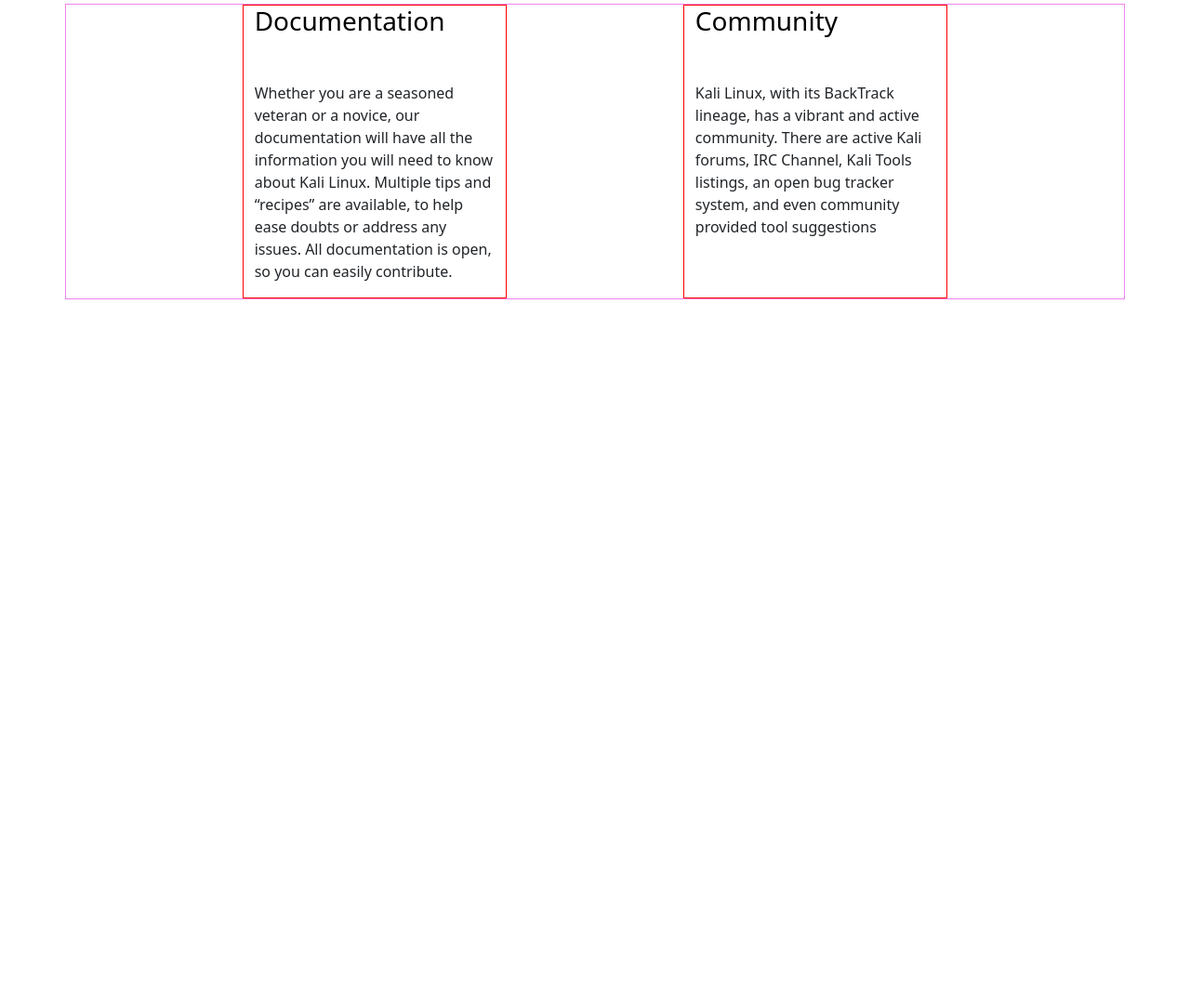
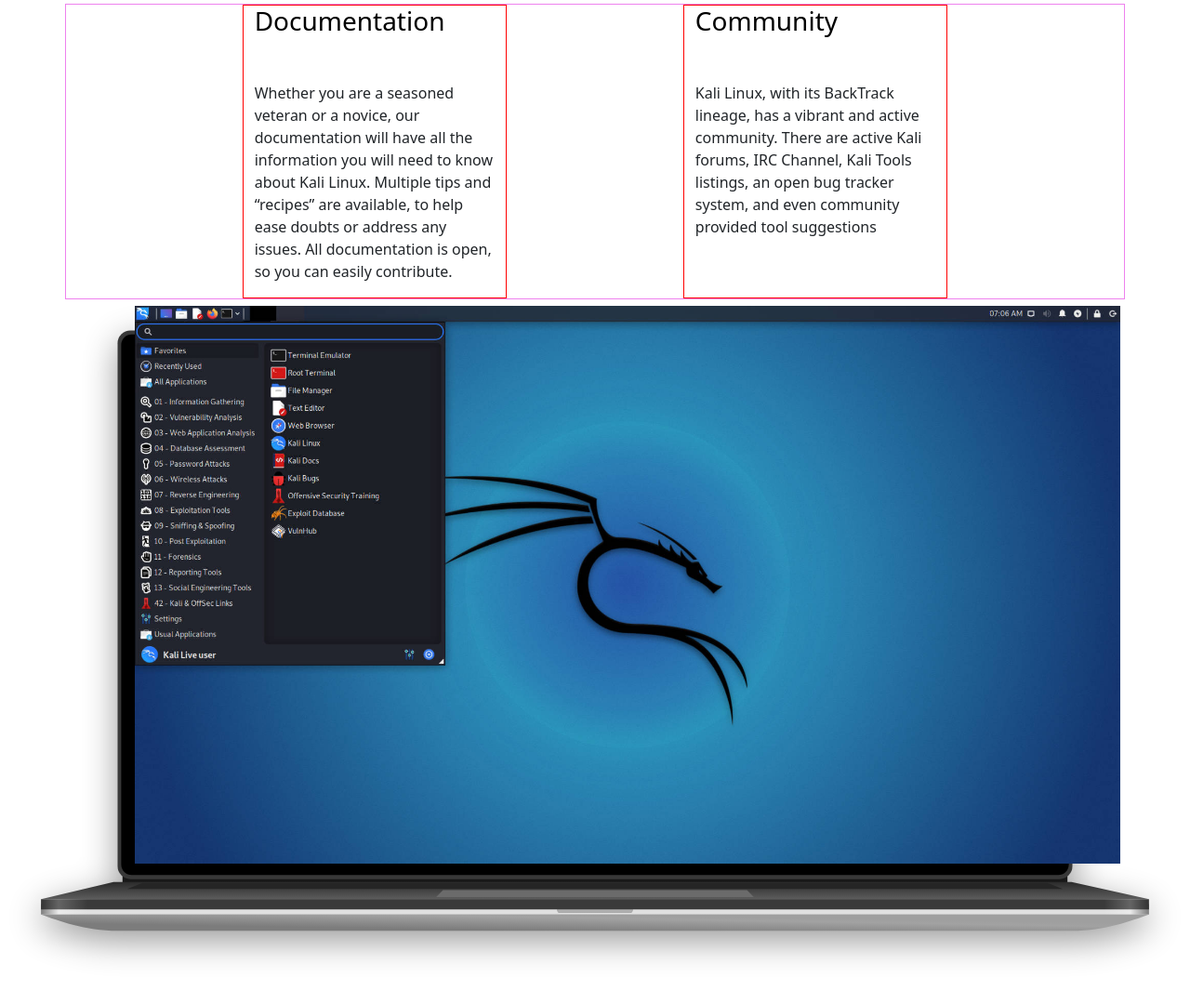
Before and after one commit to wjvera/clon-pagina-kali, a plain HTML site: page index.html in a window 1280 px wide. Shown: the part 1306-2386 px from the top of the page at 93% size. Before the commit the page ends 1628 px from the top, so only its background shows below. Drawn offline with nearby package versions, Linux system fonts and the light colour scheme.

Commit message:
agregando laptop

```diff
--- a/index.css
+++ b/index.css
@@ -1,65 +1,81 @@
-header{
+header {
     border: 1px solid red;
     background-image: url('logo/fondoheader.jpg');
     box-shadow: 0 8px 8px 0 rgba(0, 0, 0, 0.15);
     padding-bottom: 20px;
 }
 
-#logo{
+#logo {
     border: 1px solid green;
 }
 
-#navegacion{
+#navegacion {
     border: 1px solid red;
 }
 
-#navegacion li a{
+#navegacion li a {
     color: white;
 }
 
-#descripcionheader h1{
+#descripcionheader h1 {
     color: white;
 }
 
-#descripcionheader h5{
+#descripcionheader h5 {
     color: white;
 }
 
-#imagenheader{
+#imagenheader {
     border: 1px solid violet;
 }
 
-#descripcionheader{
+#descripcionheader {
     border: 1px solid red;
 }
 
+
 /* despues del header */
 
-#central{
+#central {
     margin-top: 100px;
 }
 
-#des{
+#des {
     border: 1px solid green;
 }
 
-#des2{
+#des2 {
     border: 1px solid green;
 }
 
-#tar1{
+#tar1 {
     border: 1px solid green;
 }
 
-#tar12{
+#tar12 {
     border: 1px solid red;
 }
 
-#tar12 a{
+#tar12 a {
     color: black;
     text-decoration: none;
 }
 
-#tar2{
+#tar2 {
     border: 1px solid violet;
 }
+
+
+/*imagen laptop*/
+
+#prin {
+    position: relative;
+}
+
+.fondo img {
+    width: 1060px;
+    height: 600px;
+    margin-top: -880px;
+    margin-left: 145px;
+    z-index: 1;
+}
--- a/index.html
+++ b/index.html
@@ -1,5 +1,6 @@
 <!DOCTYPE html>
 <html lang="en">
+
 <head>
     <link href="https://cdn.jsdelivr.net/npm/bootstrap@5.1.1/dist/css/bootstrap.min.css" rel="stylesheet" integrity="sha384-F3w7mX95PdgyTmZZMECAngseQB83DfGTowi0iMjiWaeVhAn4FJkqJByhZMI3AhiU" crossorigin="anonymous">
     <meta charset="UTF-8">
@@ -9,14 +10,18 @@
     <link rel="shortcut icon" href="favi/logo.svg" type="image/x-icon">
     <link rel="stylesheet" href="index.css">
 
+    <link rel="import" href="body.html">
+
 </head>
+
 <body>
-    <!-- navbar -->
+    <!-- header -->
     <header>
 
+        <!-- navbar -->
         <div class="container">
 
-        <nav class="nave" >
+            <nav class="nave">
 
                 <div class="row">
 
@@ -105,8 +110,7 @@
 
                 <div class="col-lg-6" id="descripcionheader">
                     <h1 class="mt-5">
-                 The Most Advanced
-                 Penetration Testing Distribution
+                        The Most Advanced Penetration Testing Distribution
                     </h1>
 
                     <h5 class="mt-5">
@@ -123,6 +127,7 @@
 
     </header>
 
+    <!-- body -->
     <div class="container">
 
         <div class="row text-center" id="central">
@@ -180,7 +185,8 @@
                     <a href="#">Documentation</a>
                 </h3>
                 <p class="text-start mt-5">
-            Whether you are a seasoned veteran or a novice, our documentation will have all the information you will need to know about Kali Linux. Multiple tips and “recipes” are available, to help ease doubts or address any issues. All documentation is open, so you can easily contribute.
+                    Whether you are a seasoned veteran or a novice, our documentation will have all the information you will need to know about Kali Linux. Multiple tips and “recipes” are available, to help ease doubts or address any issues. All documentation is open, so
+                    you can easily contribute.
                 </p>
             </div>
 
@@ -189,11 +195,24 @@
                     <a href="#">Community</a>
                 </h3>
                 <p class="text-start mt-5">
-            Kali Linux, with its BackTrack lineage, has a vibrant and active community. There are active Kali forums, IRC Channel, Kali Tools listings, an open bug tracker system, and even community provided tool suggestions          </p>
+                    Kali Linux, with its BackTrack lineage, has a vibrant and active community. There are active Kali forums, IRC Channel, Kali Tools listings, an open bug tracker system, and even community provided tool suggestions </p>
             </div>
 
         </div>
 
+
+
+    </div>
+
+    <div class="col" id="prin">
+        <div class="marco">
+            <img src="logo/notebook.svg" alt="">
+        </div>
+
+        <div class="fondo">
+            <img src="logo/fondonotebook.jpg" alt="">
+        </div>
+    </div>
 </body>
 
 </html>
```
Also changed, not shown: logo/fondonotebook.jpg (added), logo/notebook.svg (added). Lines whose indentation alone changed are shown as unchanged.
